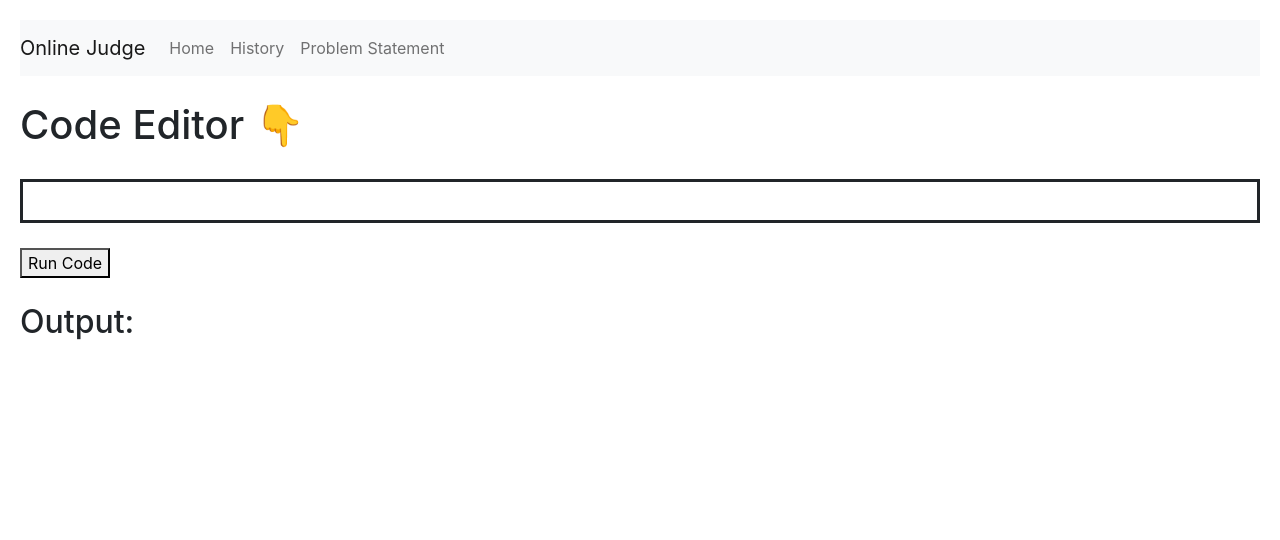
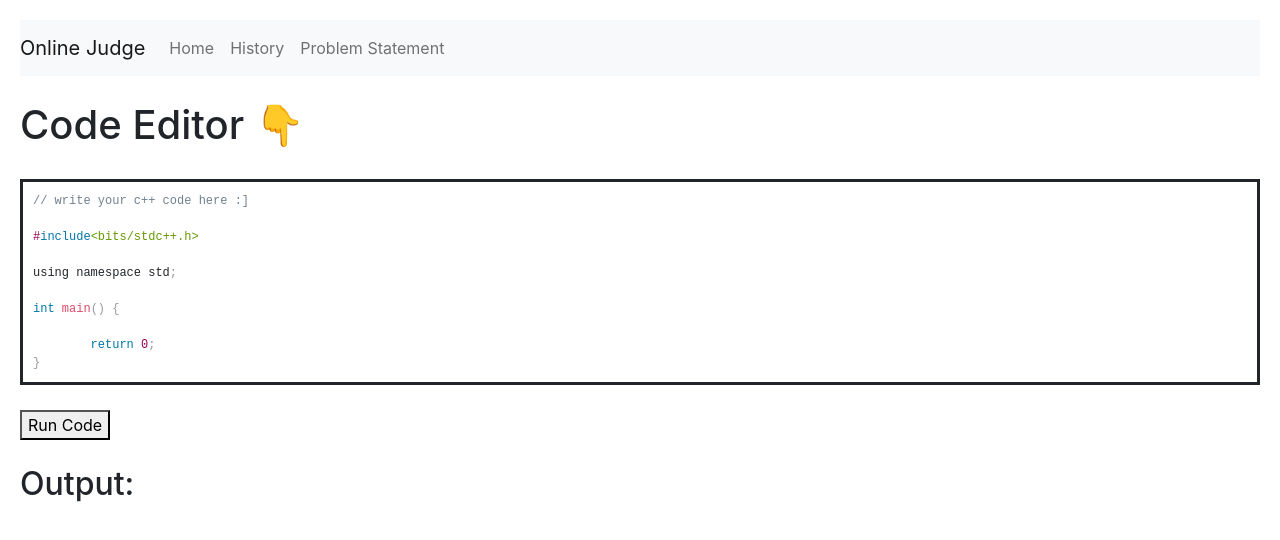
Before and after one commit to sanskarfc/online-judge, a React (Create React App) app in the folder frontend/: page / in a window 1280 px wide. Shown: the top 540 px of the page. Built offline with nearby package versions, Linux system fonts and the light colour scheme.

Commit message:
added default code for c++ code editor

```diff
--- a/frontend/src/pages/Editor.js
+++ b/frontend/src/pages/Editor.js
@@ -8,7 +8,7 @@ import 'prismjs/themes/prism.css'; //Example style, you can use another
 
 
 export default function Editor_component() {
-  const [code,setCode] = useState('');
+  const [code,setCode] = useState('// write your c++ code here :]\n \n#include<bits/stdc++.h> \n \nusing namespace std;\n \nint main() {\n \n \treturn 0; \n}');
   const [output,setOutput] = useState('');
 
   const handleSubmit = async () => {
```
